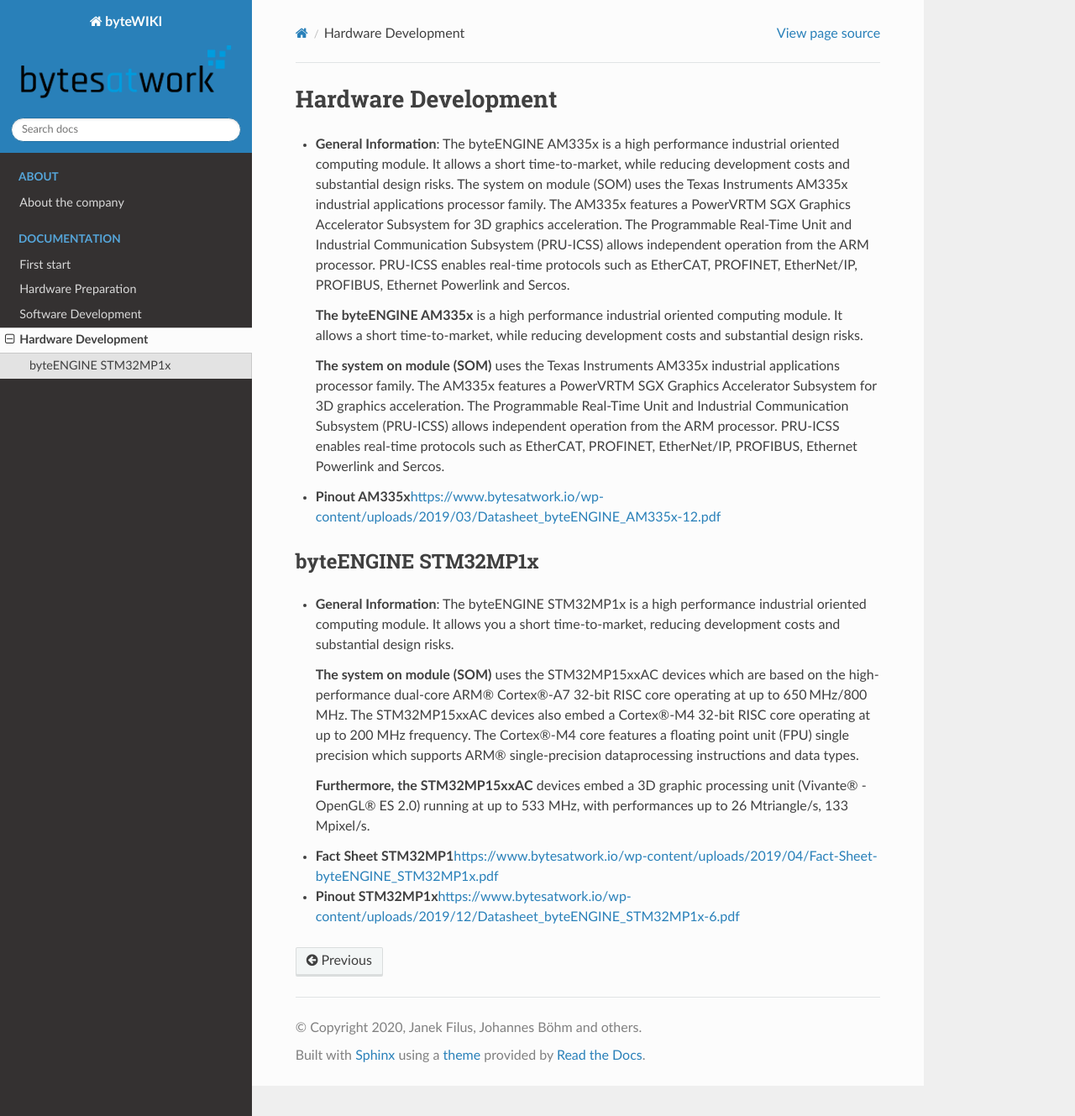
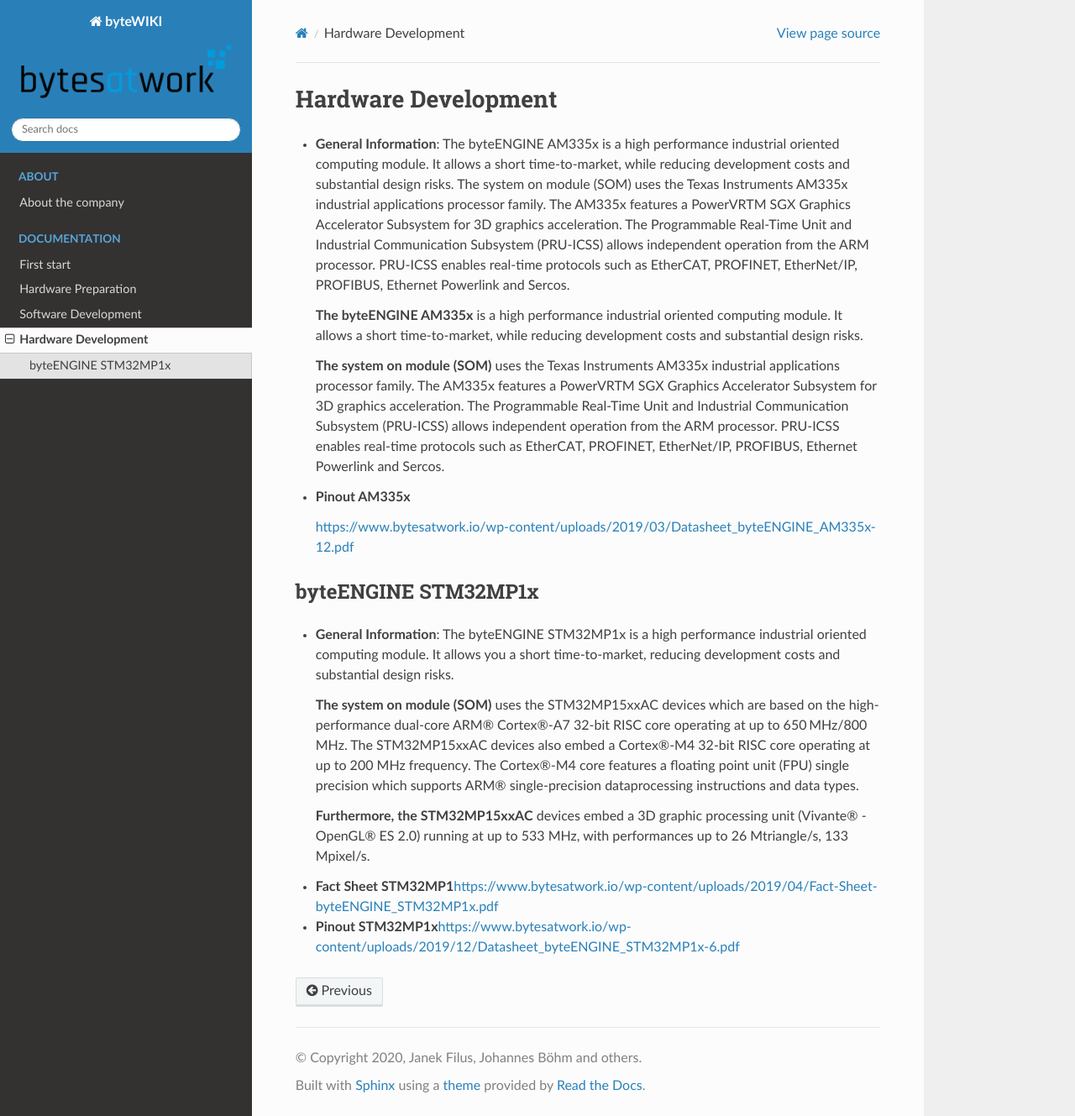
Before and after one commit to jfilus/byteWIKI, a Sphinx documentation site: the page built from docs/source/hardwaredevelopment.rst, in a window 1280 px wide and 1329 px high. Shown: the whole window at 84% size. Built offline with Sphinx 7.4.7 and the Read the Docs theme 2.0.0, drawn with Linux system fonts in a browser that asks for light colours.

```diff
--- a/docs/source/hardwaredevelopment.rst
+++ b/docs/source/hardwaredevelopment.rst
@@ -27,6 +27,7 @@ Hardware Development
    Sercos.
 
 -  **Pinout AM335x**\
+
    `https://www.bytesatwork.io/wp-content/uploads/2019/03/Datasheet_byteENGINE_AM335x-12.pdf`_
 
 byteENGINE STM32MP1x
@@ -50,10 +51,12 @@ byteENGINE STM32MP1x
    with performances up to 26 Mtriangle/s, 133 Mpixel/s.
 
 -  **Fact Sheet
-   STM32MP1**\ \ `https://www.bytesatwork.io/wp-content/uploads/2019/04/Fact-Sheet-byteENGINE_STM32MP1x.pdf`_
+   STM32MP1**\
+   `https://www.bytesatwork.io/wp-content/uploads/2019/04/Fact-Sheet-byteENGINE_STM32MP1x.pdf`_
 
 -  **Pinout
-   STM32MP1x**\ \ `https://www.bytesatwork.io/wp-content/uploads/2019/12/Datasheet_byteENGINE_STM32MP1x-6.pdf`_
+   STM32MP1x**\
+   `https://www.bytesatwork.io/wp-content/uploads/2019/12/Datasheet_byteENGINE_STM32MP1x-6.pdf`_
 
 .. _`https://www.bytesatwork.io/wp-content/uploads/2019/03/Datasheet_byteENGINE_AM335x-12.pdf`: https://www.bytesatwork.io/wp-content/uploads/2019/03/Datasheet_byteENGINE_AM335x-12.pdf
 .. _`https://www.bytesatwork.io/wp-content/uploads/2019/04/Fact-Sheet-byteENGINE_STM32MP1x.pdf`: https://www.bytesatwork.io/wp-content/uploads/2019/04/Fact-Sheet-byteENGINE_STM32MP1x.pdf
```
